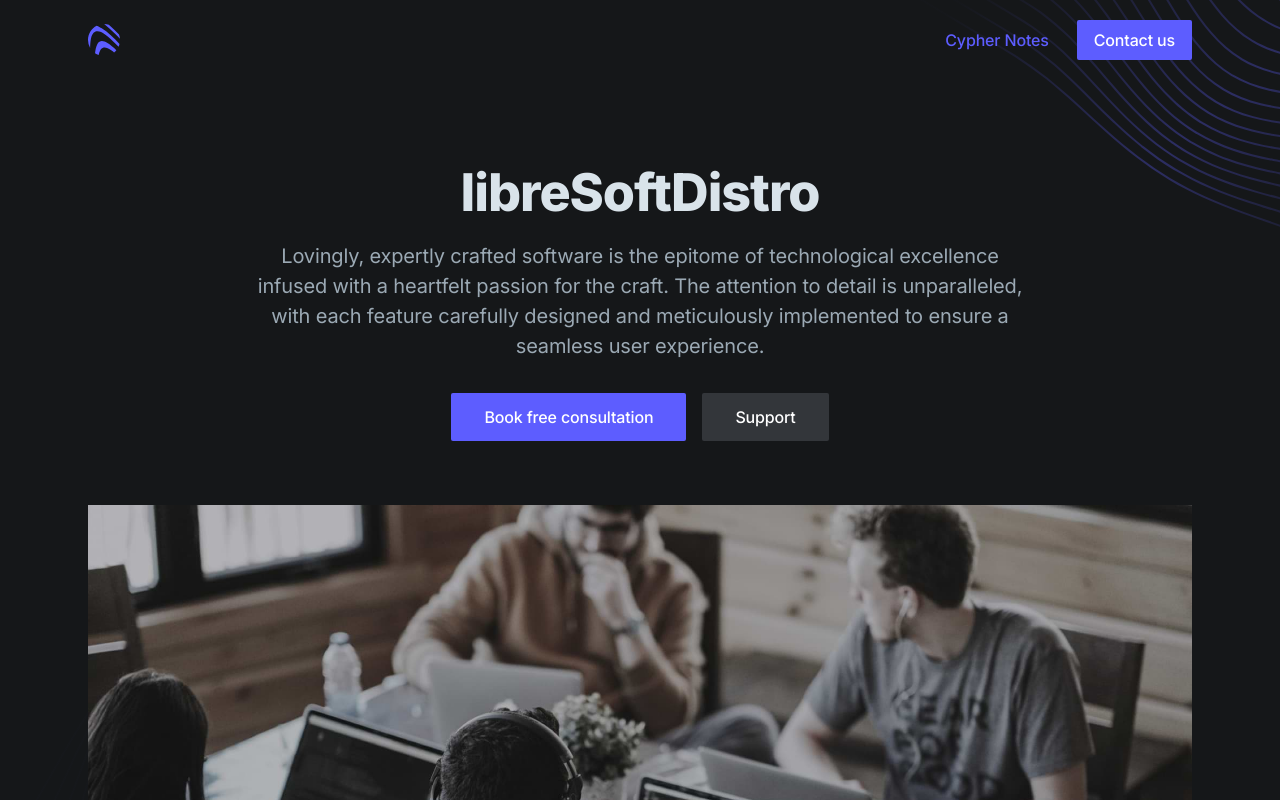
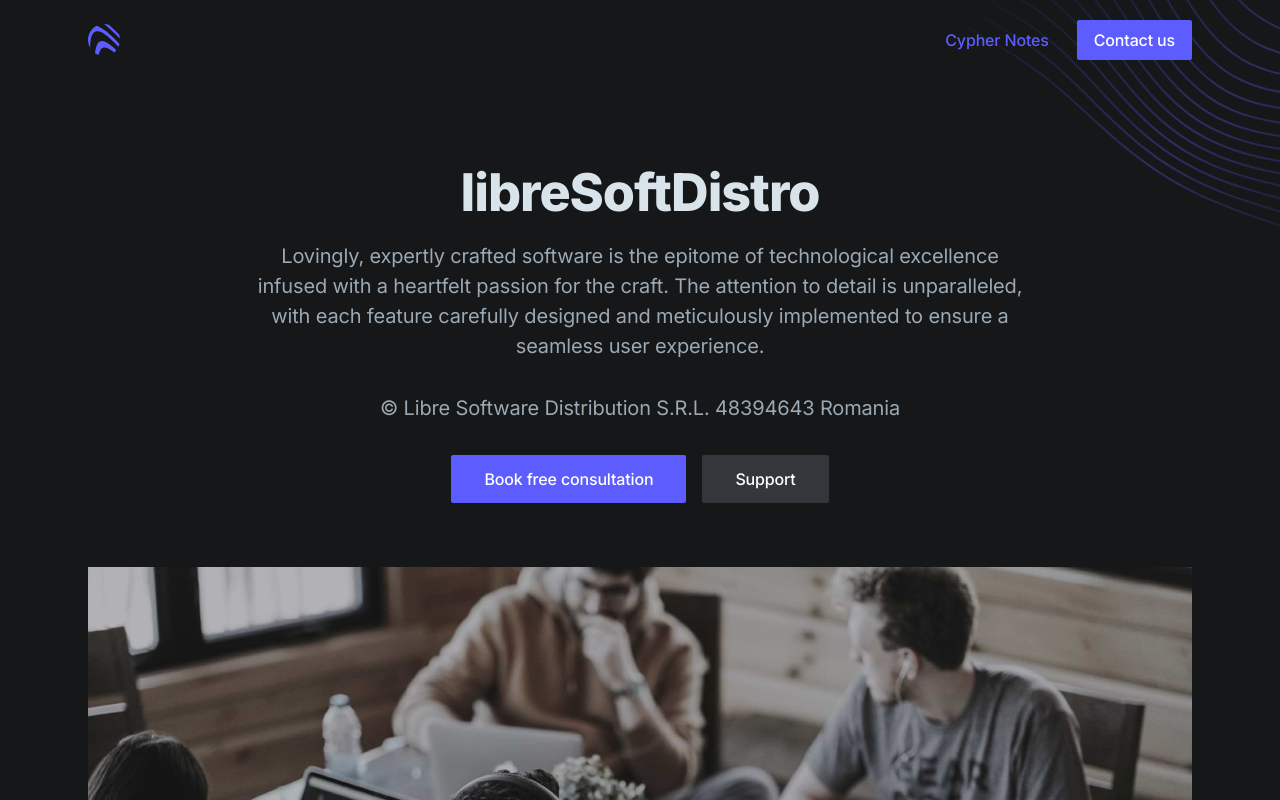
Before and after one commit to libresoftwaredistribution/libresoftwaredistribution, a Next.js app: page / in a window 1280 px wide. Shown: the top 800 px of the page. Built offline with nearby package versions, Linux system fonts and the light colour scheme.

Commit message:
Adding company info

```diff
--- a/components/hero.tsx
+++ b/components/hero.tsx
@@ -50,6 +50,9 @@ export default function Hero({
                             <p className="text-xl text-gray-400 mb-8" data-aos="fade-up" data-aos-delay="200">
                                 {subtitle}
                             </p>
+                            <p className="text-xl text-gray-400 mb-8" data-aos="fade-up" data-aos-delay="200">
+                                © Libre Software Distribution S.R.L. 48394643 Romania
+                            </p>
                             <div className="max-w-xs mx-auto sm:max-w-none sm:flex sm:justify-center">
                                 <div data-aos="fade-up" data-aos-delay="400">
                                     <a className="btn text-white bg-purple-600 hover:bg-purple-700 w-full mb-4 sm:w-auto sm:mb-0"
```
